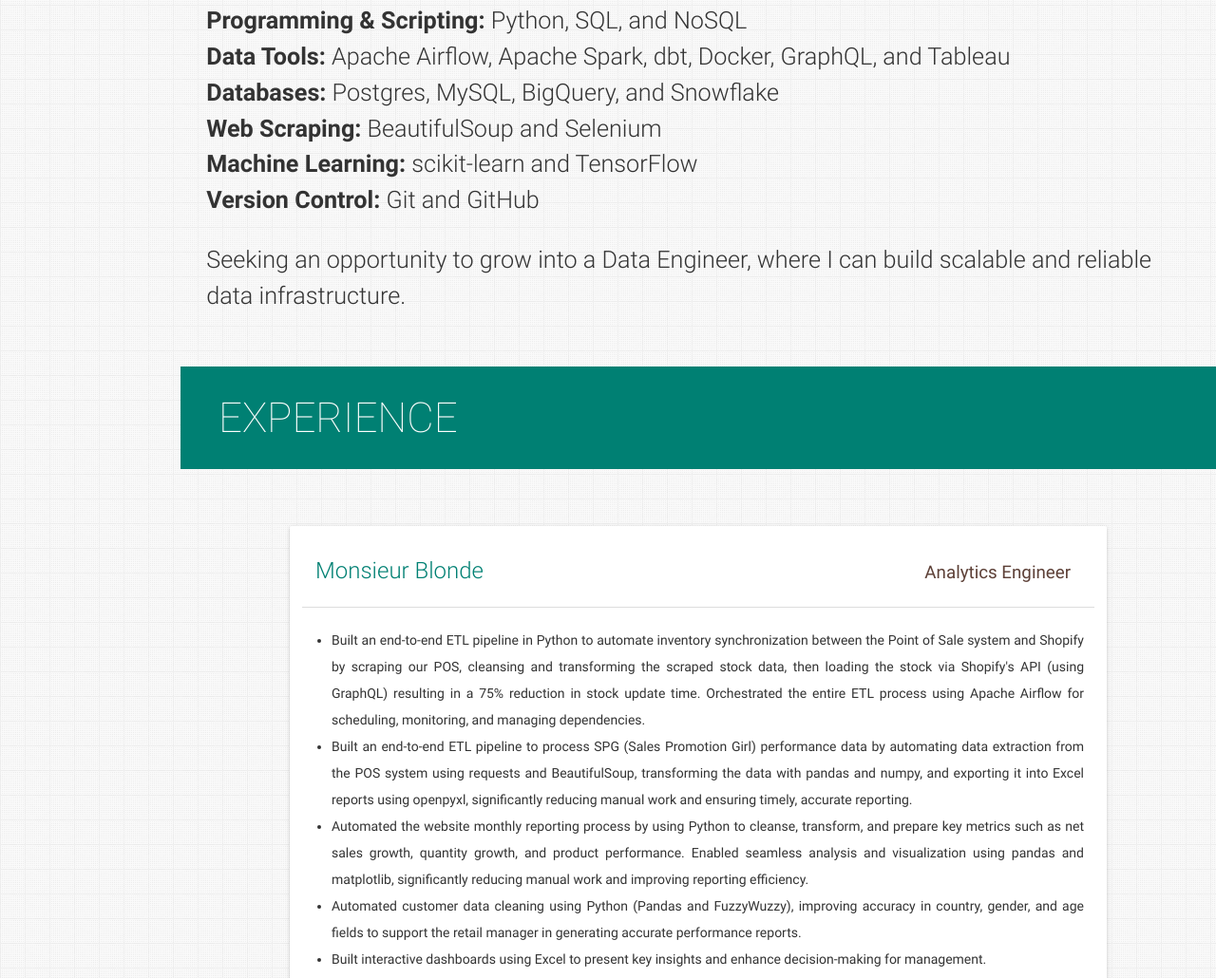
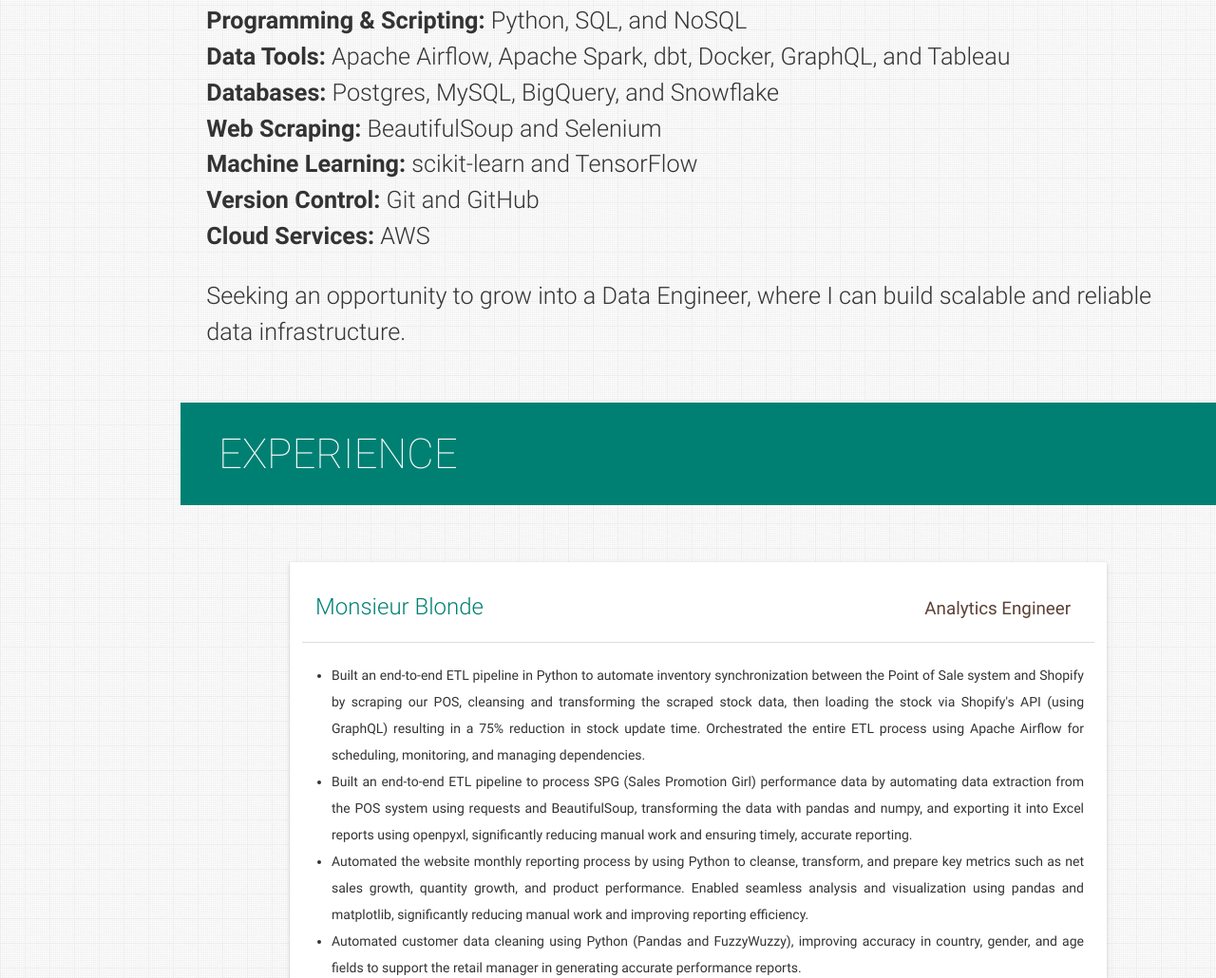
Before and after one commit to qarisp/qarisp.github.io, a plain HTML site: page index.html in a window 1280 px wide. Shown: the part 1217-2247 px from the top of the page at 95% size. Drawn offline with nearby package versions, Linux system fonts and the light colour scheme.

Commit message:
Modified About section

```diff
--- a/index.html
+++ b/index.html
@@ -232,6 +232,7 @@
             <li><b>Web Scraping:</b> BeautifulSoup and Selenium</li>
             <li><b>Machine Learning:</b> scikit-learn and TensorFlow</li>
             <li><b>Version Control:</b> Git and GitHub</li>
+            <li><b>Cloud Services:</b> AWS</li>
           </ul>
 
         </p>
```
